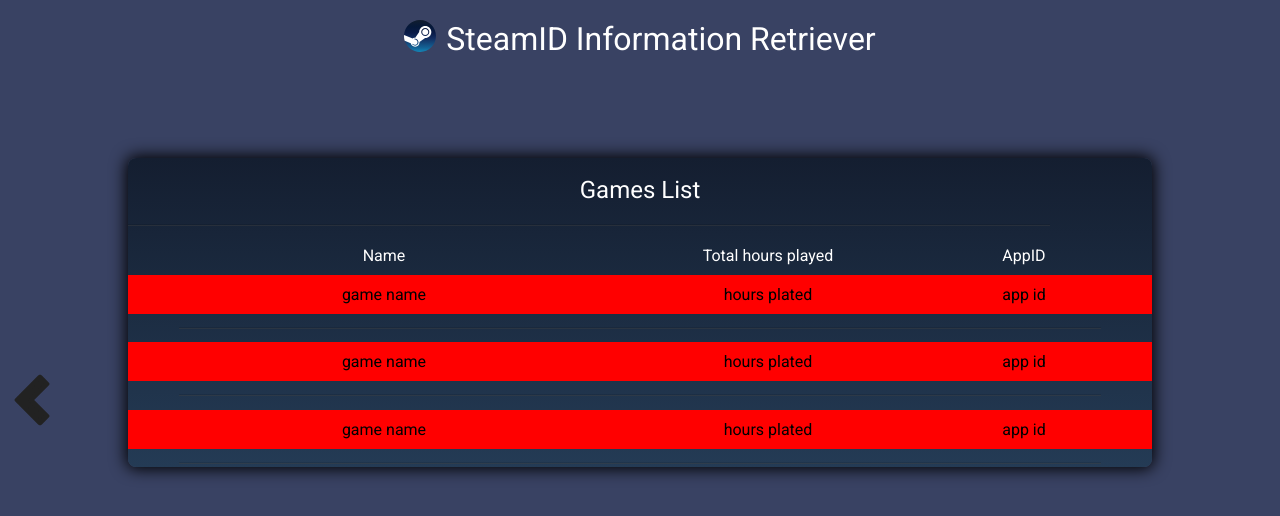
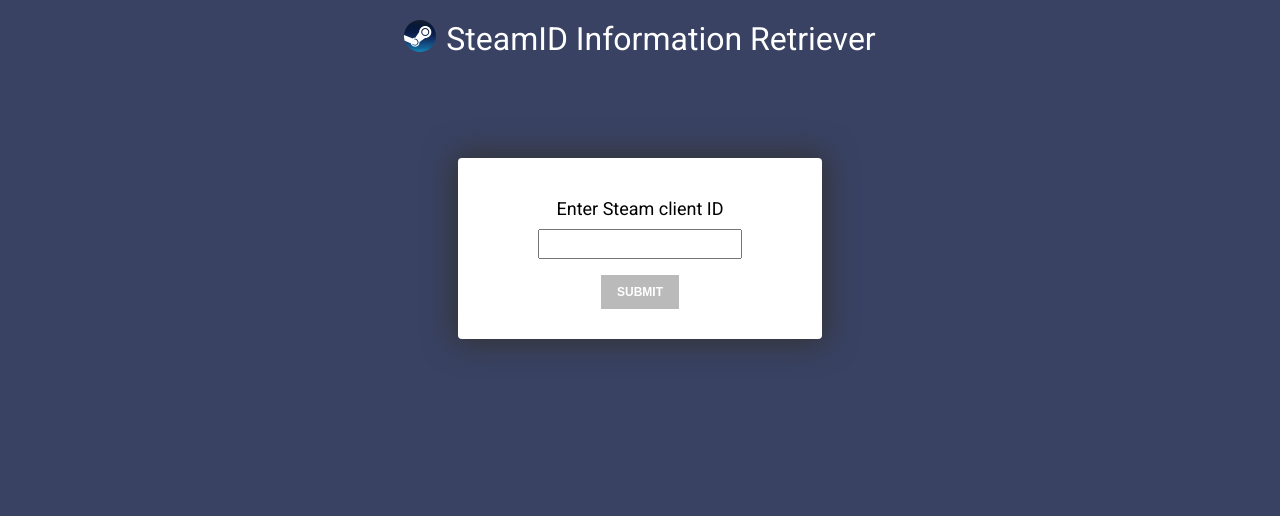
Before and after one commit to shurikdima/steam-id-retriever, a React app: page / in a window 1280 px wide. Shown: the top 516 px of the page. Built offline with nearby package versions, Linux system fonts and the light colour scheme.

Commit message:
started working on steam-api requests

```diff
--- a/src/App.js
+++ b/src/App.js
@@ -13,8 +13,7 @@
         <Logo className="logo" src={steamLogo} />
         <Header className="header">SteamID Information Retriever</Header>
       </HeaderContainer>
-      <GamesList />
-      <Arrow src={arrow} />
+      <Form />
     </div>
   </CSSVariables>
 );
--- a/src/games/components/GamesList/GamesList.jsx
+++ b/src/games/components/GamesList/GamesList.jsx
@@ -25,18 +25,6 @@
     );
   }
 }
-
-const StyledGamesList = styled(GamesList)`
-  display: flex;
-  flex-direction: column;
-  justify-content: flex-start;
-  width: 80%;
-  min-height: 300px;
-  border-radius: 8px;
-  background: linear-gradient(#141e30, #243b55);
-  box-shadow: 0px 0px 16px 2px;
-  margin: 100px 0 40px 0;
-`;
 
 const Title = styled.div`
   font-size: 2.4rem;
@@ -78,4 +66,16 @@
   text-align: center;
 `;
 
+const StyledGamesList = styled(GamesList)`
+  display: flex;
+  flex-direction: column;
+  justify-content: flex-start;
+  width: 80%;
+  min-height: 300px;
+  border-radius: 8px;
+  background: linear-gradient(#141e30, #243b55);
+  box-shadow: 0px 0px 16px 2px;
+  margin: 70px 0 40px 0;
+`;
+
 export default StyledGamesList;
--- a/src/profile/components/Form/Form.jsx
+++ b/src/profile/components/Form/Form.jsx
@@ -1,5 +1,6 @@
 import React, { Component } from 'react';
 import styled from 'styled-components';
+import { API_KEY, STEAM_ID } from '../../../steam-api/config';
 
 class Form extends Component {
   state = {
@@ -10,8 +11,15 @@
     this.setState({ inputEmpty: event.target.value.length === 0 });
   };
 
-  handleButtonClick = (event) => {
+  handleButtonClick = async (event) => {
     event.preventDefault();
+    const requestPath = `https://api.steampowered.com/IPlayerService/GetSteamLevel/v1?key=${API_KEY}&steamid=${STEAM_ID}`;
+
+    // needed for CORS to work without any configuration
+    const proxy = 'https://cors-anywhere.herokuapp.com/';
+    const response = await fetch(`${proxy}${requestPath}`);
+    const responseJSON = await response.json();
+    console.log(responseJSON.response);
   };
 
   render() {
@@ -67,16 +75,12 @@
 `;
 
 const StyledForm = styled(Form)`
-  display: inline-block;
   background-color: var(--white);
   box-shadow: 0px 0px 30px 4px #333;
-  position: absolute;
-  left: 50%;
-  top: 50%;
   border-radius: 4px;
-  transform: translate(-50%, -50%);
   padding: 40px 80px 30px 80px;
   text-align: center;
+  margin: 100px 0 40px 0;
 `;
 
 export default StyledForm;
--- a/src/profile/components/ProfileContainer/ProfileContainer.jsx
+++ b/src/profile/components/ProfileContainer/ProfileContainer.jsx
@@ -70,16 +70,15 @@
 
 const StyledProfileContainer = styled(ProfileContainer)`
   background: linear-gradient(#141e30, #243b55);
-  position: absolute;
   width: 300px;
   height: 500px;
-  left: 10px;
   display: flex;
   flex-direction: column;
   align-items: center;
   justify-content: flex-start;
   border-radius: 12px;
   box-shadow: 0px 0px 16px 2px;
+  margin: 70px 0 40px 0;
 `;
 
 export default StyledProfileContainer;
--- /dev/null
+++ b/src/steam-api/config.js
@@ -0,0 +1,7 @@
+// This should not be public. add as an ENV variable in linux shell/Docker container
+const API_KEY = '0B1B3E7EA14E04E496F2E9CBEA247CD9';
+
+// for testing purposes
+const STEAM_ID = '76561197987090691';
+
+export { API_KEY, STEAM_ID };
```
